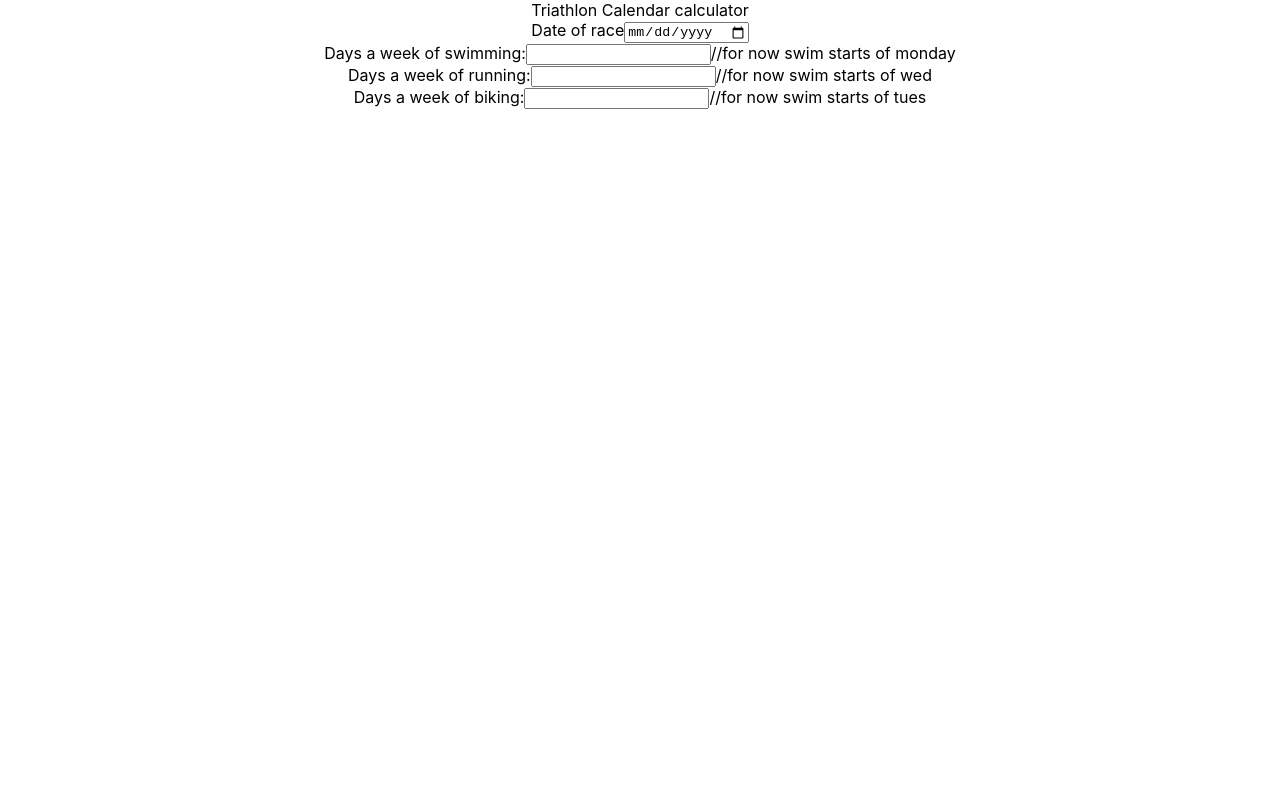
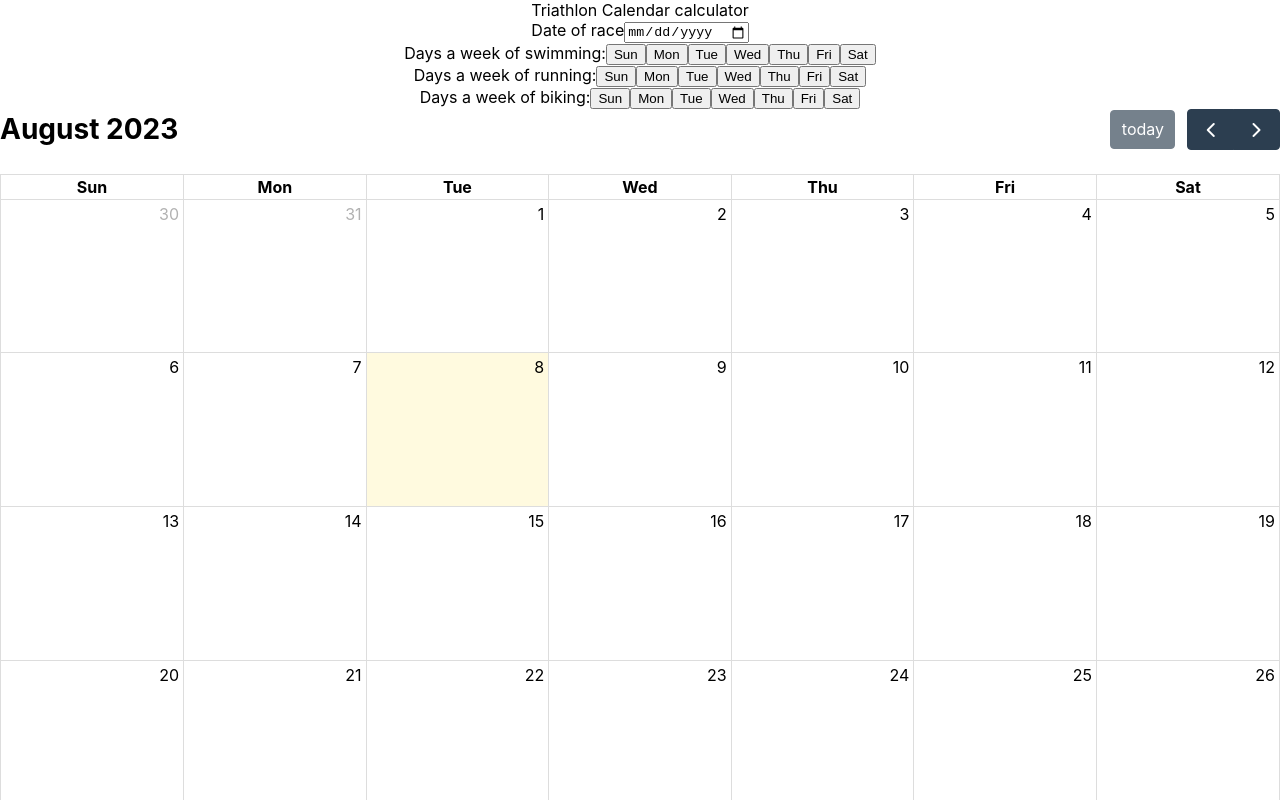
Before and after one commit to skytheo/drag-drop-calendar, a React (Create React App) app: page / in a window 1280 px wide. Shown: the top 800 px of the page. Built offline with nearby package versions, Linux system fonts and the light colour scheme.

Commit message:
switch to button for days

```diff
--- a/src/App.tsx
+++ b/src/App.tsx
@@ -2,41 +2,58 @@ import './App.css';
 import React, { useEffect, useState } from 'react';
 import FullCalendar from '@fullcalendar/react'
 import dayGridPlugin from '@fullcalendar/daygrid'
-import { Calendar } from '@fullcalendar/core';
+import { Calendar, EventInput } from '@fullcalendar/core';
 
 function App() {
 
-const [swimDays, setSwimDays] = useState(-1);
-const [runDays, setRunDays] = useState(-1);
-const [bikeDays, setBikeDays] = useState(-1);
+const [swimDays, setSwimDays] = useState<string[]>([]);
+const [runDays, setRunDays] = useState<string[]>([]);
+const [bikeDays, setBikeDays] = useState<string[]>([]);
 const [date, setDate] = useState(new Date());
+const [events, setEvents] = useState<EventInput[]>([]);
 
 
 useEffect(()=>{
-var calendarEl = document.getElementById('calendar');
-if(calendarEl !== null){
-var calendar = new Calendar(calendarEl as HTMLElement, {
-  plugins: [ dayGridPlugin ],
-  events: [],
-  editable: true
-});
-  calendar.addEvent({title: "Swimming",
-  date: "2023-08-15",
-  allDay: true})
-}
+  let temp = events.filter(x=> x.title != "Swimming");
+    setEvents([
+      ...temp,
+      {
+        start: new Date(),
+        end: date,
+        title: "Swimming",
+        daysOfWeek: swimDays,
+        color: "Blue"
+      },
+    ]);
 },[swimDays]);
 
-const changeSwimDays = (event:any) => {
-  setSwimDays(event.target.value);
-};
+useEffect(()=>{
+  let temp = events.filter(x=> x.title != "Running");
+    setEvents([
+      ...temp,
+      {
+        start: new Date(),
+        end: date,
+        title: "Running",
+        daysOfWeek: runDays,
+        color: "Orange"
+      },
+    ]);
+},[runDays]);
 
-const changeBikeDays = (event:any) => {
-  setBikeDays(event.target.value)
-};
-
-const changeRunDays = (event:any) => {
-  setRunDays(event.target.value)
-};
+useEffect(()=>{
+  let temp = events.filter(x=> x.title != "Biking");
+    setEvents([
+      ...temp,
+      {
+        start: new Date(),
+        end: date,
+        title: "Biking",
+        daysOfWeek: bikeDays,
+        color: "Green"
+      },
+    ]);
+},[bikeDays]);
 
 const changeDate = (event:any) => {
   setDate(event.target.value)
@@ -54,27 +71,41 @@ const changeDate = (event:any) => {
         <div>
           <div>
             Days a week of swimming:
-            <input type='number' onChange={changeSwimDays}/>
-            //for now swim starts of monday
+            <button onClick={() => setSwimDays([...swimDays, "0"])}>Sun</button>
+            <button onClick={() => setSwimDays([...swimDays, "1"])}>Mon</button>
+            <button onClick={() => setSwimDays([...swimDays, "2"])}>Tue</button>
+            <button onClick={() => setSwimDays([...swimDays, "3"])}>Wed</button>
+            <button onClick={() => setSwimDays([...swimDays, "4"])}>Thu</button>
+            <button onClick={() => setSwimDays([...swimDays, "5"])}>Fri</button>
+            <button onClick={() => setSwimDays([...swimDays, "6"])}>Sat</button>
           </div>
           <div>
             Days a week of running:
-            <input type='number' onChange={changeBikeDays}/>
-            //for now swim starts of wed
+            <button onClick={() => setRunDays([...runDays, "0"])}>Sun</button>
+            <button onClick={() => setRunDays([...runDays, "1"])}>Mon</button>
+            <button onClick={() => setRunDays([...runDays, "2"])}>Tue</button>
+            <button onClick={() => setRunDays([...runDays, "3"])}>Wed</button>
+            <button onClick={() => setRunDays([...runDays, "4"])}>Thu</button>
+            <button onClick={() => setRunDays([...runDays, "5"])}>Fri</button>
+            <button onClick={() => setRunDays([...runDays, "6"])}>Sat</button>
           </div>
           <div>
             Days a week of biking:
-            <input type='number' onChange={changeRunDays}/>
-            //for now swim starts of tues
+            <button onClick={() => setBikeDays([...bikeDays, "0"])}>Sun</button>
+            <button onClick={() => setBikeDays([...bikeDays, "1"])}>Mon</button>
+            <button onClick={() => setBikeDays([...bikeDays, "2"])}>Tue</button>
+            <button onClick={() => setBikeDays([...bikeDays, "3"])}>Wed</button>
+            <button onClick={() => setBikeDays([...bikeDays, "4"])}>Thu</button>
+            <button onClick={() => setBikeDays([...bikeDays, "5"])}>Fri</button>
+            <button onClick={() => setBikeDays([...bikeDays, "6"])}>Sat</button>
           </div>
         </div>
-        {runDays > -1 && bikeDays > -1 && swimDays > -1 &&
           <div>
             <FullCalendar
               plugins={[dayGridPlugin]}
-              initialView="dayGridMonth" />
+              initialView="dayGridMonth"
+              events={events}/>
           </div>
-        }
     </div>
   );
 }
```
